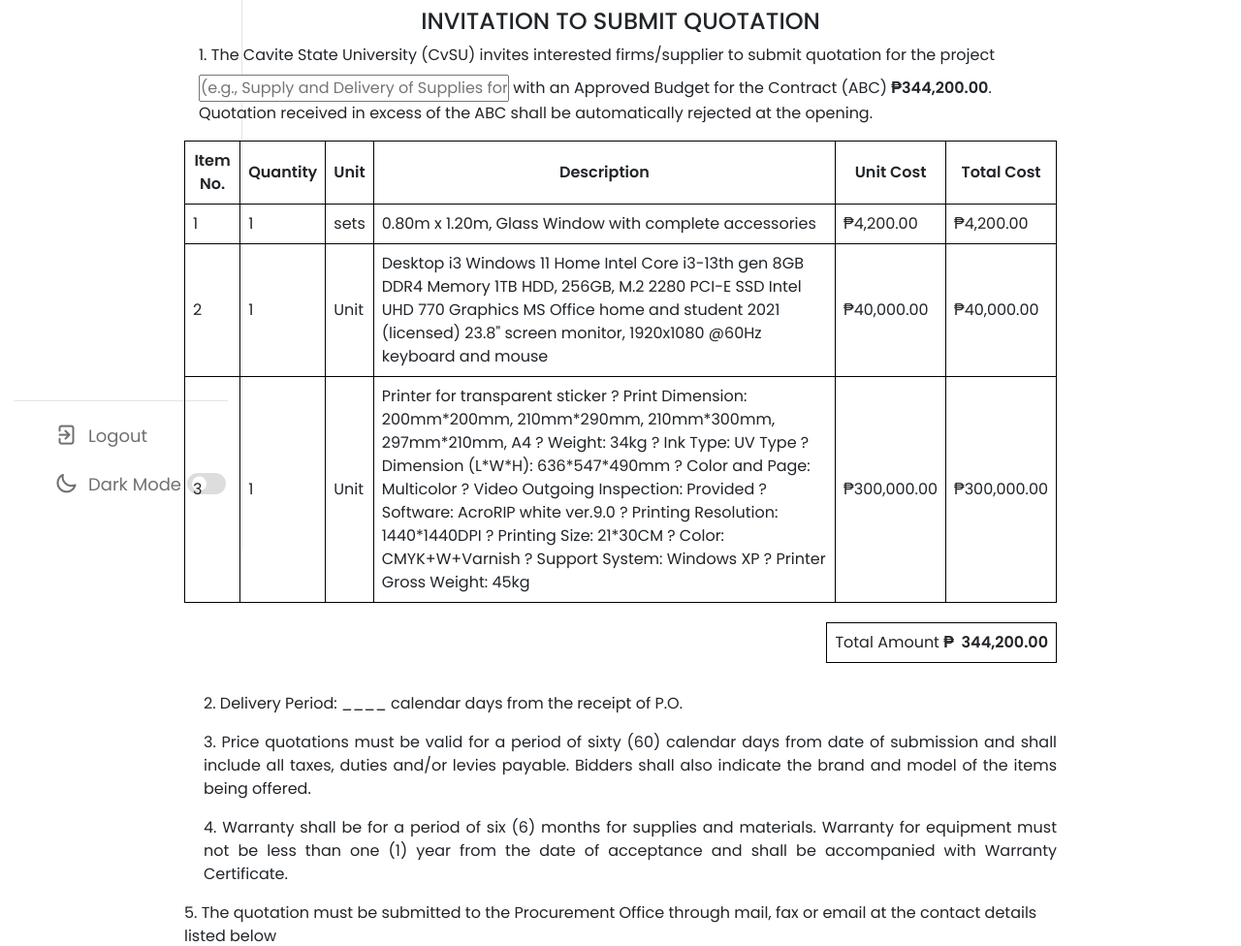
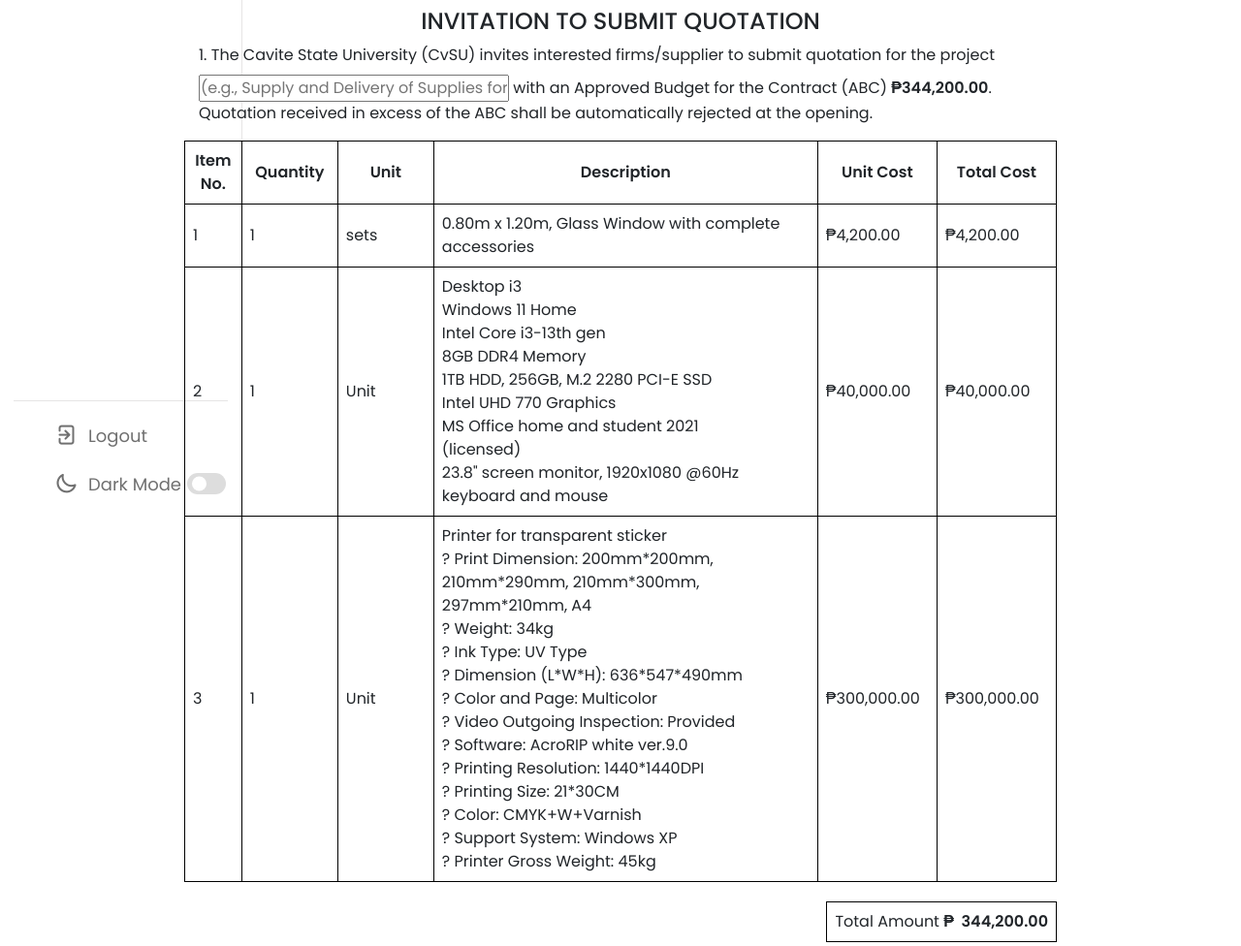
Before and after one commit to steewwww/capstone1, a PHP site: page /print.php in a window 1280 px wide. Shown: the part 233-1209 px from the top of the page at 97% size. Run offline with PHP 8.4, Linux system fonts and the light colour scheme; data comes from the database, SQL or seed files in the repository; some libraries are stand-ins or nearby versions.

Commit message:
Update print.php

```diff
--- a/print.php
+++ b/print.php
@@ -107,12 +107,12 @@ label {
         <table id="invoice-items">
     <thead>
         <tr>
-                    <th><center>Item No.</center></th>
-                    <th><center>Quantity</center></th>
-                    <th><center>Unit</center></th>
-                    <th><center>Description</center></th>
-                    <th><center>Unit Cost</center></th>
-                    <th><center>Total Cost</center></th>
+            <th style="width: 5%;"><center>Item No.</center></th>
+            <th style="width: 10%;"><center>Quantity</center></th>
+            <th style="width: 10%;"><center>Unit</center></th>
+            <th style="width: 40%;"><center>Description</center></th>
+            <th style="width: 10%;"><center>Unit Cost</center></th>
+            <th style="width: 10%;"><center>Total Cost</center></th>
         </tr>
     </thead>
             <tbody>
@@ -124,13 +124,14 @@ label {
                     echo "<td>{$item_num}</td>";
                     echo "<td>{$row['qty']}</td>";
                     echo "<td>{$row['product_name']}</td>";
-                    echo "<td>{$row['description']}</td>";
+                    echo "<td>" . nl2br($row['description']) . "</td>";
                     echo "<td>₱" . number_format($row['product_price'], 2) . "</td>";
                     echo "<td>₱" . number_format($row['total_price'], 2) . "</td>";
                     echo "</tr>";
                     $item_num++;
                 }
             ?>
+
             </tbody>
         </table>
 
```
Lines whose indentation alone changed are shown as unchanged.
